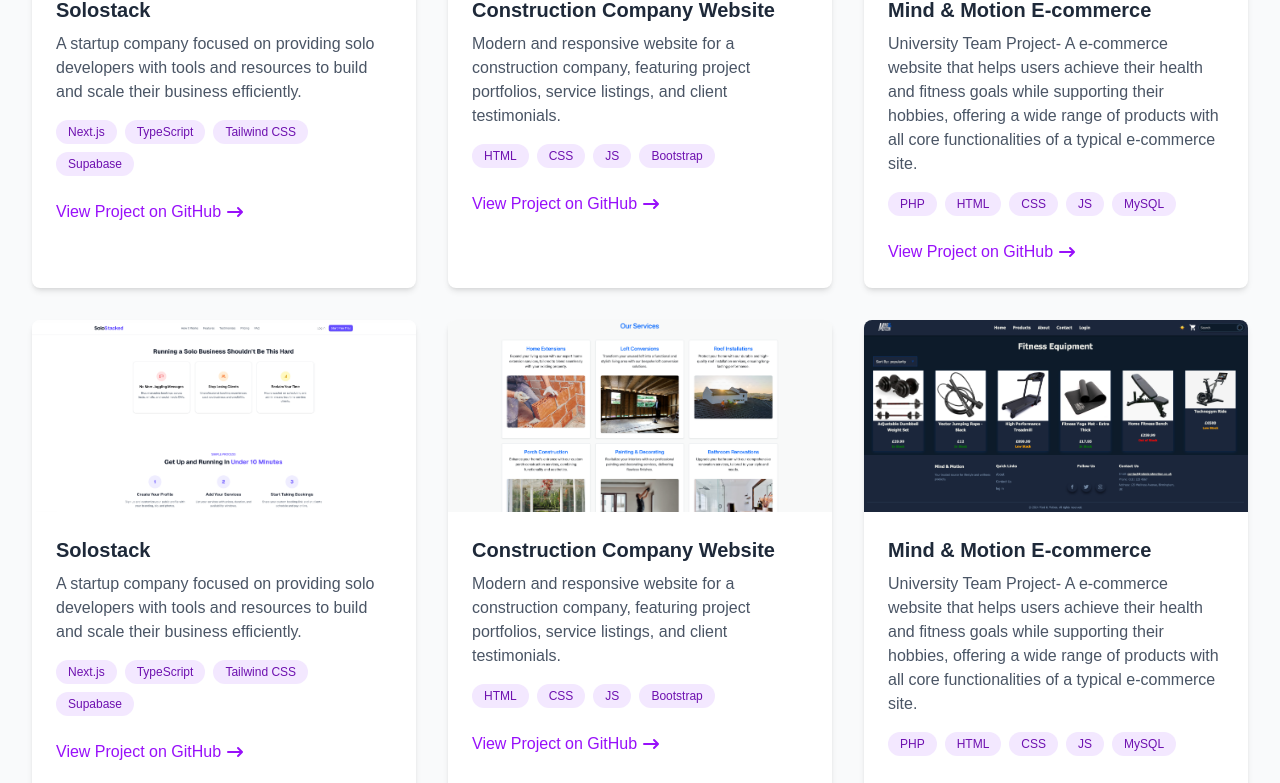
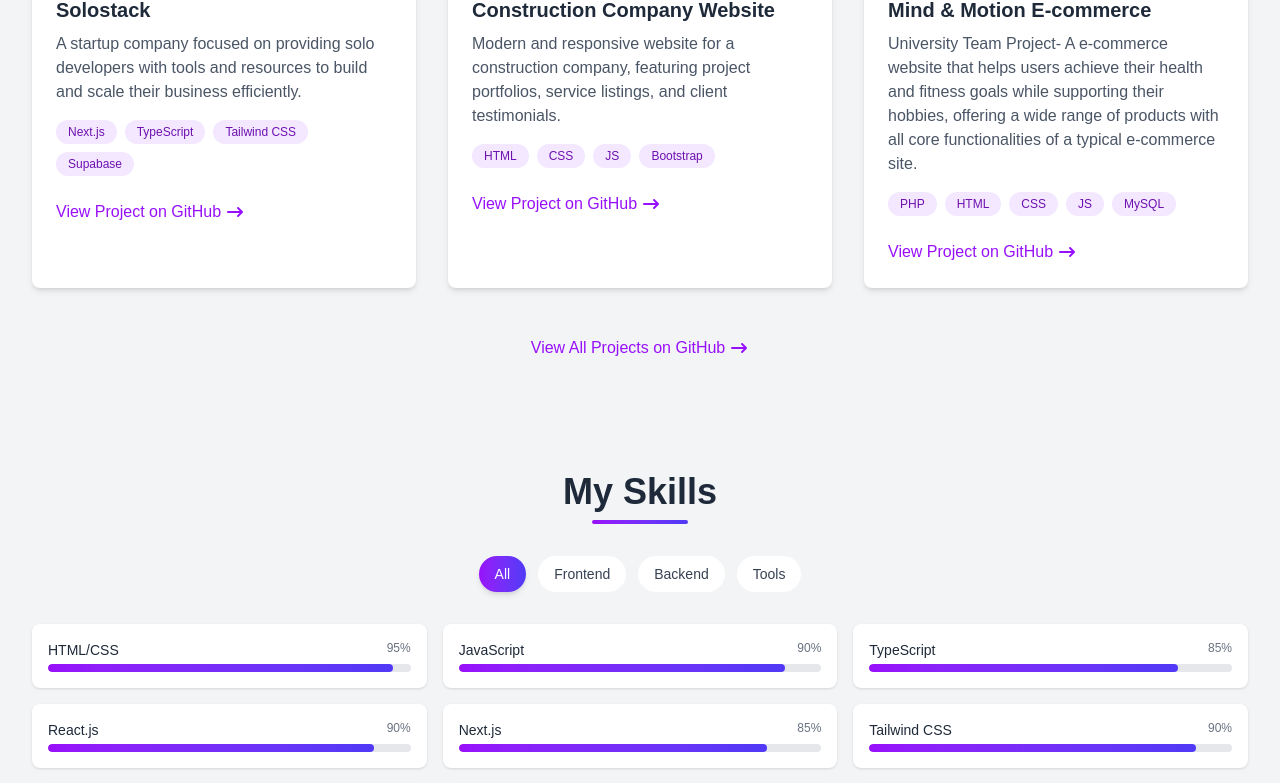
Before and after one commit to AbbasQadir/portfolio-web, a Next.js app: page / in a window 1280 px wide. Shown: the part 1992-2775 px from the top of the page. Built offline with nearby package versions, Linux system fonts and the light colour scheme.

Commit message:
Chore: fix styling issues

```diff
--- a/src/app/layout.tsx
+++ b/src/app/layout.tsx
@@ -28,7 +28,7 @@
         className={`${geistSans.variable} ${geistMono.variable} antialiased flex flex-col min-h-screen`}
       >
 
-        <main>
+        <main  className="flex-grow bg-gray-100 text-gray-800">
           {children}
         </main>
 
--- a/src/app/page.tsx
+++ b/src/app/page.tsx
@@ -9,11 +9,11 @@
 
 export default function Home() {
   return (
-    <main className="min-h-screen bg-gray-50 text-gray-800">
+    <main className="min-h-screen bg-gray-100 text-gray-800" >
       <Navbar />
       <Hero />
       <About />
-      <Projects />
+      <Projects/>
       <Skills />
       <Contact />
       <Footer />
--- a/src/components/About.tsx
+++ b/src/components/About.tsx
@@ -4,7 +4,7 @@
 
 const About = () => {
   return (
-    <section id="about" className="py-16 bg-gray-100">
+    <section id="about" className="py-16 bg-gray-100 ">
       <div className="max-w-7xl mx-auto px-4 sm:px-6 lg:px-8">
         <motion.div
           className="text-center mb-12"
--- a/src/components/Hero.tsx
+++ b/src/components/Hero.tsx
@@ -82,7 +82,7 @@
             <h1 className="text-4xl md:text-6xl font-bold">
               Hello, I'm{" "}
               <span className="bg-gradient-to-r from-purple-600 to-indigo-600 bg-clip-text text-transparent">
-                Abbas Qadir
+                Abbas
               </span>
             </h1>
 
--- a/src/components/Projects.tsx
+++ b/src/components/Projects.tsx
@@ -43,33 +43,7 @@
       link: "https://github.com/AbbasQadir/Team-1", // Add your library link here
       category: "javascript"
     },
-    {
-      id: 1,
-      title: "Solostack",
-      description: "A startup company focused on providing solo developers with tools and resources to build and scale their business efficiently.",
-      tech: ["Next.js", "TypeScript", "Tailwind CSS", "Supabase"],
-      image: "/proj-1.png",
-      link: "https://github.com/AbbasQadir/solostacked", // Add your Solostack link here
-      category: "startup"
-    },
-    {
-      id: 2,
-      title: "Construction Company Website",
-      description: "Modern and responsive website for a construction company, featuring project portfolios, service listings, and client testimonials.",
-      tech: ["HTML", "CSS", "JS", "Bootstrap"],
-      image: "/proj-2.png", // Replace with your image path
-      link: "#", // Add your construction website link here
-      category: "web"
-    },
-    {
-      id: 3,
-      title: "Mind & Motion E-commerce",
-      description: "University Team Project- A e-commerce website that helps users achieve their health and fitness goals while supporting their hobbies, offering a wide range of products with all core functionalities of a typical e-commerce site.",
-      tech: ["PHP", "HTML", "CSS", "JS", "MySQL"],
-      image: "/proj-3.png", // Replace with your image path
-      link: "https://github.com/AbbasQadir/Team-1", // Add your library link here
-      category: "javascript"
-    },
+
   ];
 
   const [imageErrors, setImageErrors] = useState<{ [key: number]: boolean }>({});
--- a/src/components/Skills.tsx
+++ b/src/components/Skills.tsx
@@ -29,9 +29,6 @@
     { name: "PHP", level: 75, category: "backend" },
     { name: "MySql", level: 75, category: "backend" },
 
-
-
-
     // Tools & Others
     { name: "Git & GitHub", level: 85, category: "tools" },
     { name: "Figma", level: 80, category: "tools" },
@@ -39,7 +36,6 @@
     { name: "VS Code", level: 90, category: "tools" },
     { name: "Vercel", level: 85, category: "tools" },
     { name: "Trello", level: 82, category: "tools" },
-
   ];
 
   const [activeCategory, setActiveCategory] = useState<string>("all");
@@ -49,10 +45,10 @@
     : skillsData.filter(skill => skill.category === activeCategory);
 
   return (
-    <section id="skills" className="py-16 bg-gray-100">
+    <section id="skills" className="py-12 bg-gray-100">
       <div className="max-w-7xl mx-auto px-4 sm:px-6 lg:px-8">
         <motion.div
-          className="text-center mb-12"
+          className="text-center mb-8"
           initial={{ opacity: 0, y: 50 }}
           whileInView={{ opacity: 1, y: 0 }}
           viewport={{ once: true }}
@@ -60,11 +56,10 @@
         >
           <h2 className="text-3xl md:text-4xl font-bold">My Skills</h2>
           <div className="mt-2 h-1 w-24 bg-gradient-to-r from-purple-600 to-indigo-600 mx-auto rounded"></div>
-          <p className="mt-4 text-lg text-gray-600">Technologies and tools I work with</p>
         </motion.div>
 
         {/* Category Filter */}
-        <div className="flex flex-wrap justify-center gap-4 mb-12">
+        <div className="flex flex-wrap justify-center gap-3 mb-8">
           {["all", "frontend", "backend", "tools"].map((category) => (
             <motion.button
               key={category}
@@ -82,42 +77,44 @@
           ))}
         </div>
 
-        <div className="grid grid-cols-1 md:grid-cols-2 gap-y-8 gap-x-12">
+        {/* Skills Grid - More compact with 3 columns on larger screens */}
+        <div className="grid grid-cols-1 sm:grid-cols-2 lg:grid-cols-3 gap-4">
           {filteredSkills.map((skill, index) => (
             <motion.div
               key={index}
-              className="bg-white p-6 rounded-lg shadow-md hover:shadow-lg transition-all duration-300"
-              initial={{ opacity: 0, y: 50 }}
+              className="bg-white p-4 rounded-lg shadow-sm hover:shadow transition-all duration-300"
+              initial={{ opacity: 0, y: 20 }}
               whileInView={{ opacity: 1, y: 0 }}
               viewport={{ once: true }}
-              transition={{ duration: 0.5, delay: index * 0.1 }}
+              transition={{ duration: 0.3, delay: index * 0.05 }}
             >
-              <div className="flex justify-between mb-2">
-                <span className="font-medium">{skill.name}</span>
-                <span className="text-gray-500">{skill.level}%</span>
+              <div className="flex justify-between mb-1">
+                <span className="font-medium text-sm">{skill.name}</span>
+                <span className="text-gray-500 text-xs">{skill.level}%</span>
               </div>
-              <div className="w-full bg-gray-200 rounded-full h-2.5 overflow-hidden">
+              <div className="w-full bg-gray-200 rounded-full h-2 overflow-hidden">
                 <motion.div
-                  className="h-2.5 rounded-full bg-gradient-to-r from-purple-600 to-indigo-600"
+                  className="h-2 rounded-full bg-gradient-to-r from-purple-600 to-indigo-600"
                   initial={{ width: 0 }}
                   whileInView={{ width: `${skill.level}%` }}
                   viewport={{ once: true }}
-                  transition={{ duration: 1, delay: 0.3 }}
+                  transition={{ duration: 0.5, delay: 0.1 }}
                 ></motion.div>
               </div>
             </motion.div>
           ))}
         </div>
 
+        {/* Other Skills - More compact horizontal display */}
         <motion.div
-          className="mt-16 bg-white p-8 rounded-lg shadow-lg"
-          initial={{ opacity: 0, y: 50 }}
+          className="mt-8 bg-white p-4 rounded-lg shadow-md"
+          initial={{ opacity: 0, y: 30 }}
           whileInView={{ opacity: 1, y: 0 }}
           viewport={{ once: true }}
-          transition={{ duration: 0.8, delay: 0.5 }}
+          transition={{ duration: 0.5 }}
         >
-          <h3 className="text-2xl font-semibold mb-6 text-center">Other Skills & Interests</h3>
-          <div className="flex flex-wrap justify-center gap-4">
+          <h3 className="text-lg font-semibold mb-3">Other Skills & Interests</h3>
+          <div className="flex flex-wrap gap-2">
             {[
               "Responsive Design", "PWA", "SEO", "Accessibility",
               "Performance Optimization", "Web Animation", "RESTful APIs",
@@ -125,7 +122,7 @@
             ].map((item, index) => (
               <motion.span
                 key={index}
-                className="px-4 py-2 bg-gray-100 text-gray-800 rounded-full text-sm font-medium"
+                className="px-3 py-1 bg-gray-100 text-gray-800 rounded-full text-xs font-medium"
                 whileHover={{ scale: 1.05, backgroundColor: "#EDE9FE", color: "#5B21B6" }}
                 transition={{ duration: 0.2 }}
               >
```
Lines whose indentation alone changed are shown as unchanged.
